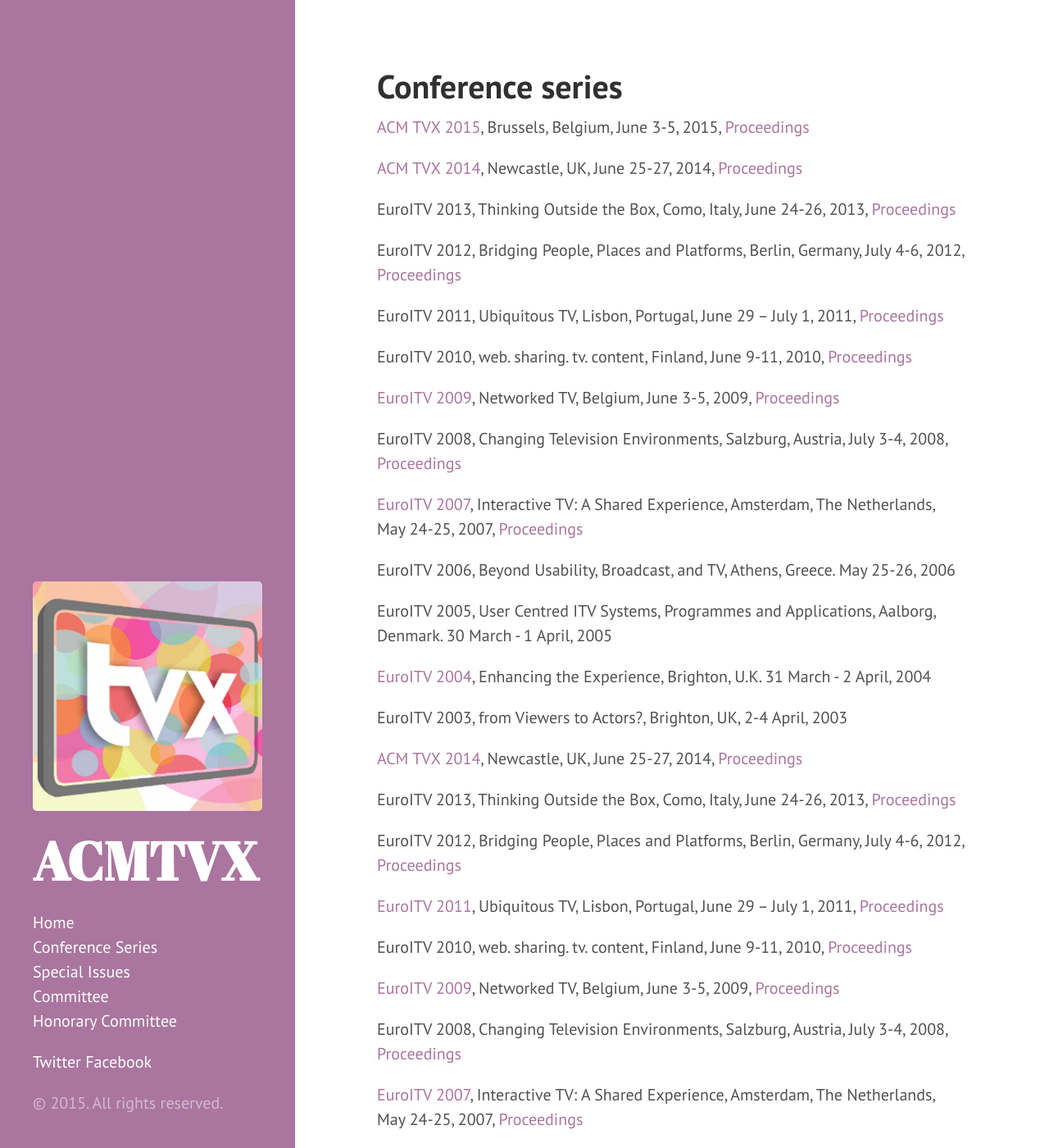
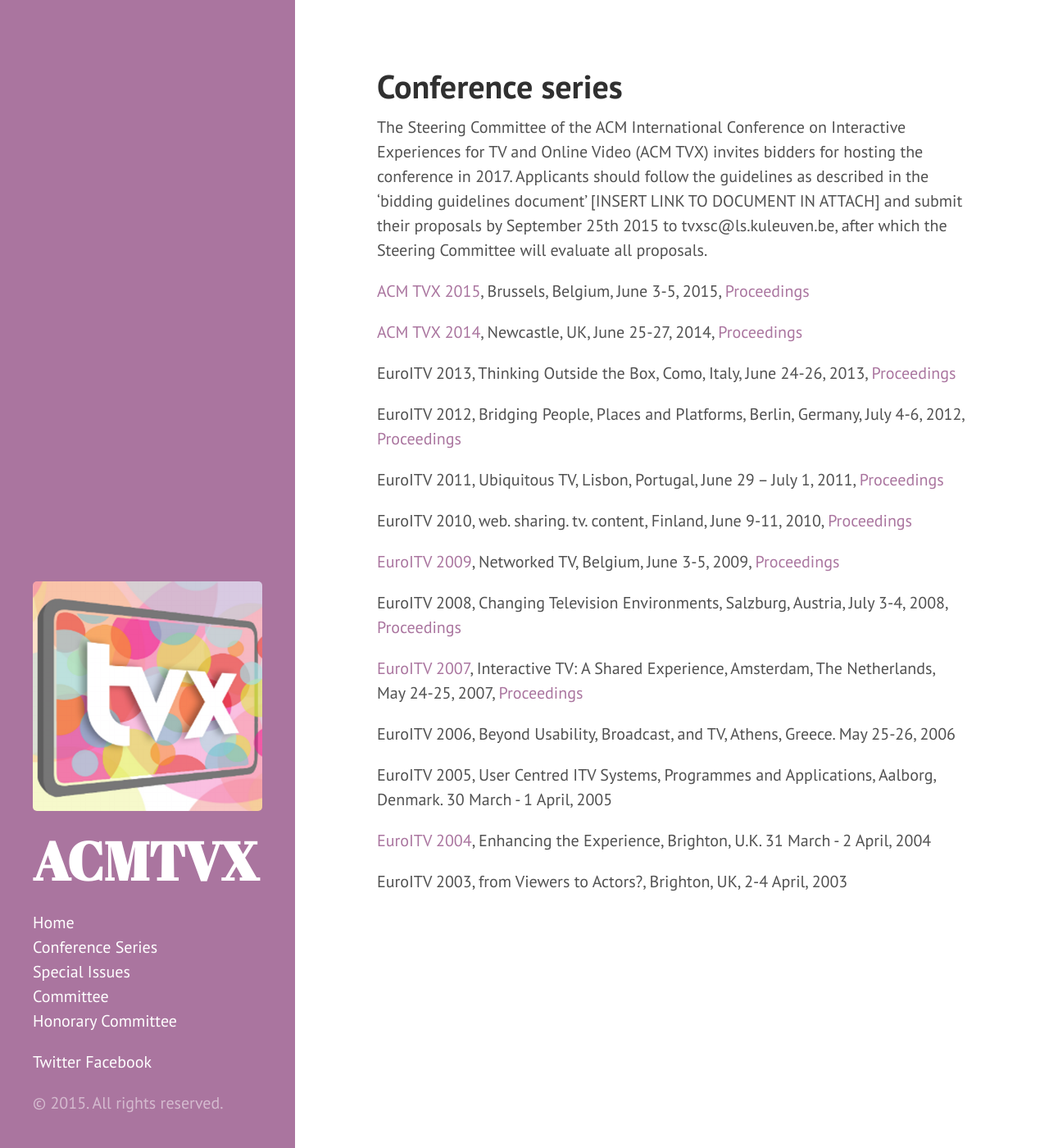
Before and after one commit to acmtvx/www, a Jekyll site: the page built from conference_series.md, in a window 1280 px wide and 1400 px high. Shown: the whole window at 82% size. Built offline with Jekyll 4.4.1, drawn with Linux system fonts in a browser that asks for light colours; Markdown is read by kramdown in place of the engine named in the settings.

Commit message:
Update conference_series.md

```diff
--- a/conference_series.md
+++ b/conference_series.md
@@ -2,6 +2,7 @@
 layout: page
 title: Conference series
 ---
+The Steering Committee of the ACM International Conference on Interactive Experiences for TV and Online Video (ACM TVX) invites bidders for hosting the conference in 2017. Applicants should follow the guidelines as described in the 'bidding guidelines document' [INSERT LINK TO DOCUMENT IN ATTACH] and submit their proposals by September 25th 2015 to tvxsc@ls.kuleuven.be, after which the Steering Committee will evaluate all proposals.
 
 [ACM TVX 2015](http://tvx2015.com/), Brussels, Belgium, June 3-5, 2015, [Proceedings](http://dl.acm.org/citation.cfm?id=2745197)
 
@@ -28,27 +29,3 @@ EuroITV 2005, User Centred ITV Systems, Programmes and Applications, Aalborg, De
 [EuroITV 2004](http://www.it.bton.ac.uk/staff/lp22/euroitv2004/), Enhancing the Experience, Brighton, U.K. 31 March - 2 April, 2004
 
 EuroITV 2003, from Viewers to Actors?, Brighton, UK, 2-4 April, 2003
-
-[ACM TVX 2014](http://tvx2014.com/), Newcastle, UK, June 25-27, 2014, [Proceedings](http://dl.acm.org/citation.cfm?id=2602299&coll=DL&dl=ACM)
-
-EuroITV 2013, Thinking Outside the Box, Como, Italy, June 24-26, 2013, [Proceedings](http://dl.acm.org/citation.cfm?id=2465958)
-
-EuroITV 2012, Bridging People, Places and Platforms, Berlin, Germany, July 4-6, 2012, [Proceedings](http://dl.acm.org/citation.cfm?id=2325616)
-
-[EuroITV 2011](http://euroitv2011.ulusofona.pt/), Ubiquitous TV, Lisbon, Portugal, June 29 – July 1, 2011, [Proceedings](http://dl.acm.org/citation.cfm?id=2000119)
-
-EuroITV 2010, web. sharing. tv. content, Finland, June 9-11, 2010, [Proceedings](http://dl.acm.org/citation.cfm?id=1809777)
-
-[EuroITV 2009](http://www.euroitv2009.org/), Networked TV, Belgium, June 3-5, 2009, [Proceedings](http://dl.acm.org/citation.cfm?id=1542084&picked=prox)
-
-EuroITV 2008, Changing Television Environments, Salzburg, Austria, July 3-4, 2008, [Proceedings](http://www.springer.com/computer/hci/book/978-3-540-69477-9)
-
-[EuroITV 2007](http://homepages.cwi.nl/~garcia/euroitv2007/EuroITV-2007.html), Interactive TV: A Shared Experience, Amsterdam, The Netherlands, May 24-25, 2007, [Proceedings](http://www.springer.com/computer/hci/book/978-3-540-72558-9)
-
-EuroITV 2006, Beyond Usability, Broadcast, and TV, Athens, Greece. May 25-26, 2006
-
-EuroITV 2005, User Centred ITV Systems, Programmes and Applications, Aalborg, Denmark. 30 March - 1 April, 2005
-
-[EuroITV 2004](http://www.it.bton.ac.uk/staff/lp22/euroitv2004/), Enhancing the Experience, Brighton, U.K. 31 March - 2 April, 2004
-
-EuroITV 2003, from Viewers to Actors?, Brighton, UK, 2-4 April, 2003
```
